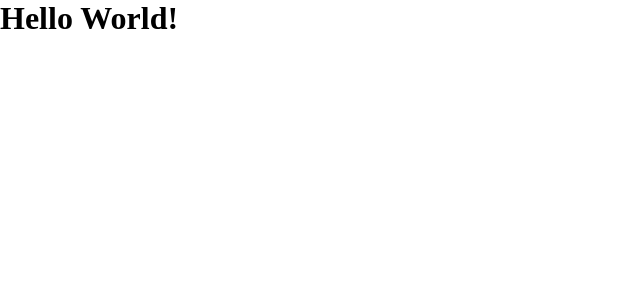
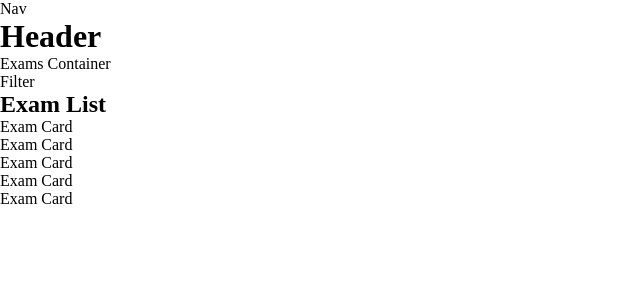
Before and after one commit to siandaniel/victvs-tech-test, a React (Create React App) app in the folder exam-schedule-system-ui/: page / in a window 1280 px wide. Shown: the top 300 px of the page, without its empty margins (0-640 px from the left). Built offline with nearby package versions, Linux system fonts and the light colour scheme.

Commit message:
initialise components

```diff
--- a/exam-schedule-system-ui/src/App.js
+++ b/exam-schedule-system-ui/src/App.js
@@ -1,9 +1,12 @@
 import "./App.css";
+import ExamsContainer from "./components/ExamsContainer";
+import Header from "./components/Header";
 
 function App() {
   return (
     <div className="App">
-      <h1>Hello World!</h1>
+      <Header />
+      <ExamsContainer />
     </div>
   );
 }
--- /dev/null
+++ b/exam-schedule-system-ui/src/components/ExamCard.jsx
@@ -0,0 +1,9 @@
+function ExamCard() {
+  return (
+    <li className="exam-card">
+      <p>Exam Card</p>
+    </li>
+  );
+}
+
+export default ExamCard;
--- /dev/null
+++ b/exam-schedule-system-ui/src/components/ExamList.jsx
@@ -0,0 +1,18 @@
+import ExamCard from "./ExamCard";
+
+function ExamList() {
+  return (
+    <div className="exam-list">
+      <h2>Exam List</h2>
+      <ul>
+        <ExamCard />
+        <ExamCard />
+        <ExamCard />
+        <ExamCard />
+        <ExamCard />
+      </ul>
+    </div>
+  );
+}
+
+export default ExamList;
--- /dev/null
+++ b/exam-schedule-system-ui/src/components/ExamsContainer.jsx
@@ -0,0 +1,14 @@
+import Filter from "./Filter";
+import ExamList from "./ExamList";
+
+function ExamsContainer() {
+  return (
+    <section className="exams-container">
+      <p>Exams Container</p>
+      <Filter />
+      <ExamList />
+    </section>
+  );
+}
+
+export default ExamsContainer;
--- /dev/null
+++ b/exam-schedule-system-ui/src/components/Filter.jsx
@@ -0,0 +1,9 @@
+function Filter() {
+  return (
+    <section className="filter">
+      <p>Filter</p>
+    </section>
+  );
+}
+
+export default Filter;
--- /dev/null
+++ b/exam-schedule-system-ui/src/components/Header.jsx
@@ -0,0 +1,12 @@
+import Nav from "./Nav";
+
+function Header() {
+  return (
+    <div className="header">
+      <Nav />
+      <h1>Header</h1>
+    </div>
+  );
+}
+
+export default Header;
--- /dev/null
+++ b/exam-schedule-system-ui/src/components/Nav.jsx
@@ -0,0 +1,9 @@
+function Nav() {
+  return (
+    <nav>
+      <p>Nav</p>
+    </nav>
+  );
+}
+
+export default Nav;
```
